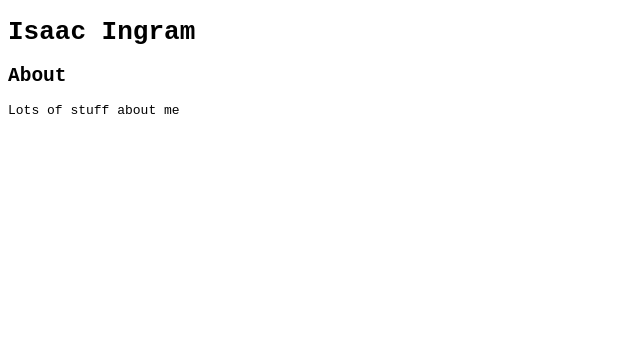
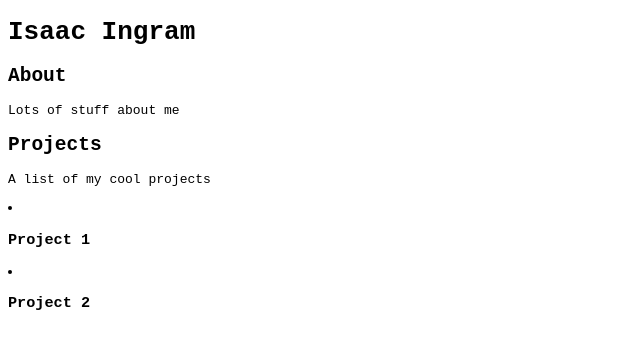
Before and after one commit to IsaacIngram/v3, an Angular app in the folder v3-ui/: page / in a window 1280 px wide. Shown: the top 348 px of the page, without its empty margins (0-640 px from the left). Built offline with nearby package versions, Linux system fonts and the light colour scheme.

Commit message:
Add projects component

```diff
--- a/v3-ui/src/app/home/home.component.html
+++ b/v3-ui/src/app/home/home.component.html
@@ -1,2 +1,3 @@
 <h1>Isaac Ingram</h1>
 <app-about></app-about>
+<app-projects></app-projects>
--- a/v3-ui/src/app/home/home.component.ts
+++ b/v3-ui/src/app/home/home.component.ts
@@ -1,12 +1,13 @@
 import { Component } from '@angular/core';
 import { AboutComponent} from "../about/about.component";
+import { ProjectsComponent } from "../projects/projects.component";
 
 @Component({
   selector: 'app-home',
   templateUrl: './home.component.html',
   standalone: true,
   styleUrl: './home.component.css',
-  imports: [AboutComponent]
+  imports: [AboutComponent, ProjectsComponent]
 })
 export class HomeComponent {
 
--- /dev/null
+++ b/v3-ui/src/app/projects/projects.component.html
@@ -0,0 +1,7 @@
+<h2>Projects</h2>
+<p>A list of my cool projects</p>
+<li *ngFor="let project of projects">
+  <div>
+    <h3>{{project}}</h3>
+  </div>
+</li>
--- /dev/null
+++ b/v3-ui/src/app/projects/projects.component.ts
@@ -0,0 +1,23 @@
+import { Component } from '@angular/core';
+import {NgForOf} from "@angular/common";
+
+@Component({
+  selector: 'app-projects',
+  standalone: true,
+  imports: [
+    NgForOf
+  ],
+  templateUrl: './projects.component.html',
+  styleUrl: './projects.component.css'
+})
+export class ProjectsComponent {
+  projects: String[] = []
+
+  constructor(
+  ) {
+  }
+
+  ngOnInit(): void {
+    this.projects = ["Project 1", "Project 2"]
+  }
+}
```
Also changed, not shown: v3-ui/src/app/projects/projects.component.css (added), 1 other file (tests, documents, lock files or other folders).
